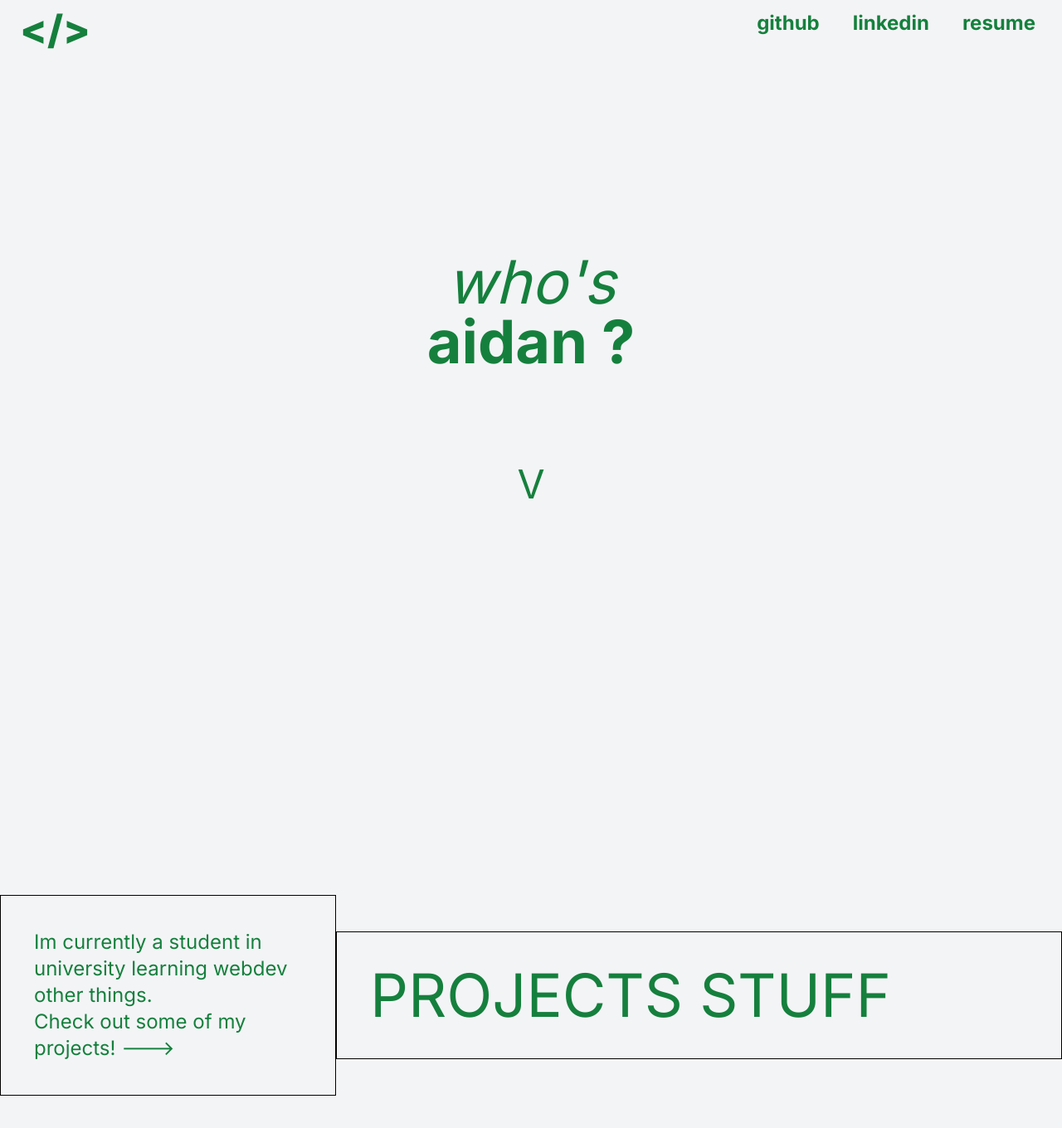
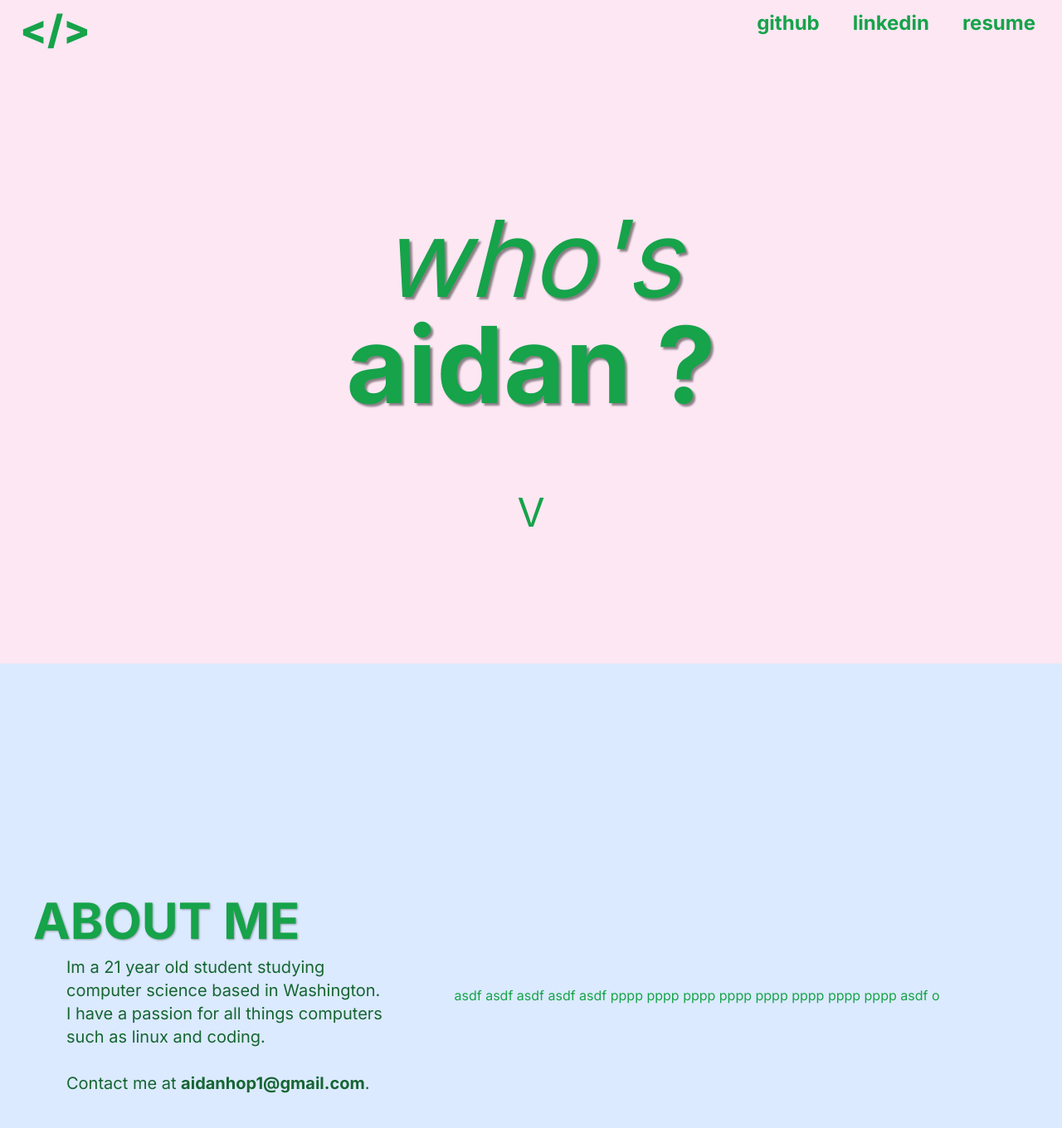
Before and after one commit to aidanhopper/aidahop.xyz, a Next.js app: page / in a window 1280 px wide. Shown: the top 1360 px of the page at 83% size. Built offline with nearby package versions, Linux system fonts and the light colour scheme.

Commit message:
changed a alot

```diff
--- /dev/null
+++ b/src/app/about.tsx
@@ -0,0 +1,39 @@
+const About = () => {
+  return (
+      <div className="bg-blue-100">
+        <div className="h-screen container m-auto flex">
+          <div className="flex flex-col flex-auto m-auto w-[400px] p-10 justify-center">
+            <div className="drop-shadow-[1px_1px_1px_rgba(0,0,0,0.35)] mb-3 flex-auto font-bold  text-6xl">
+              ABOUT ME
+            </div>
+            <div className="ms-10 flex-auto text-xl text-3xl text-green-800">
+              Im a 21 year old student studying computer science based in Washington.
+              I have a passion for all things computers such as linux and coding.
+              <br/>
+              <br/>
+              Contact me at <b>aidanhop1@gmail.com</b>.
+            </div>
+          </div>
+          <div className="flex flex-col flex-auto m-auto p-10 justify-centertext-7xl">
+            asdf
+            asdf
+            asdf
+            asdf
+            asdf
+            pppp
+            pppp
+            pppp
+            pppp
+            pppp
+            pppp
+            pppp
+            pppp
+            asdf
+            o
+          </div>
+        </div>
+      </div>
+  );
+}
+
+export default About;
--- /dev/null
+++ b/src/app/landing.tsx
@@ -0,0 +1,28 @@
+const Landing = () => {
+
+  const name_button_style = "font-bold hover:text-green-500 animate-bounce";
+
+  return (
+      <div className="h-screen flex flex-col">
+        <div className="flex-auto"/> {/* need dummy boxes to center on screen */}
+        <div className="flex-auto"/>
+        <div className="drop-shadow-[3px_3px_1px_rgba(0,0,0,0.45)] flex-auto m-auto animate-slidein text-center text-9xl">
+          <div className="italic m-auto">who&apos;s</div>
+          <div className="m-auto">
+            <span className={name_button_style}>a</span>
+            <span className={name_button_style}>i</span>
+            <span className={name_button_style}>d</span>
+            <span className={name_button_style}>a</span>
+            <span className={name_button_style}>n</span>
+            <span className={name_button_style}> </span>
+            <span className={name_button_style}>?</span>
+        </div>
+        </div>
+        <div className="m-auto flex-auto animate-bounce text-5xl">
+          V
+        </div>
+      </div>
+  );
+}
+
+export default Landing;
--- /dev/null
+++ b/src/app/navbar.tsx
@@ -0,0 +1,20 @@
+const Navbar = () => {
+
+  const navbar_button_style =
+    "transition duration-100 hover:text-green-800 text-2xl p-2 mx-3";
+
+ return (
+    <>
+      <span className="fixed left-0 text-5xl font-extrabold p-3 mx-3 animate-slideintop"> {/* left side of navbar */}
+        &lt;/&gt;
+      </span>
+      <span className="fixed right-0 text-right font-bold p-3 animate-slideintop"> {/* right side of navbar */}
+        <a className={navbar_button_style} href="http://github.com/aidanhopper" target="_blank">github</a>
+        <a className={navbar_button_style} href="http://linkedin.com/in/aidanhopper" target="_blank">linkedin</a>
+        <a className={navbar_button_style} href="resume.pdf" target="_blank">resume</a>
+      </span>
+    </>
+ );
+}
+
+export default Navbar;
--- a/src/app/page.tsx
+++ b/src/app/page.tsx
@@ -1,48 +1,13 @@
+import Navbar from './navbar'
+import Landing from './landing'
+import About from './about'
+
 const Home = () => {
-
-  const navbar_button_style =
-    "transition duration-100 hover:text-green-800 text-2xl p-2 mx-3";
-  const name_button_style = "font-bold hover:text-green-900 hover:animate-spin";
-
   return (
-    <div className="bg-gray-100 text-green-700">
-      <div>
-        <span className="fixed left-0 text-5xl font-extrabold p-3 mx-3 animate-slideintop"> {/* left side of navbar */}
-          &lt;/&gt;
-        </span>
-        <span className="fixed right-0 text-right font-bold p-3 animate-slideintop"> {/* right side of navbar */}
-          <a className={navbar_button_style} href="http://github.com/aidanhopper" target="_blank">github</a>
-          <a className={navbar_button_style} href="http://linkedin.com/in/aidanhopper" target="_blank">linkedin</a>
-          <a className={navbar_button_style} href="resume.pdf" target="_blank">resume</a>
-        </span>
-      </div>
-      <div className="h-screen flex flex-col">
-        <div className="flex-auto"/> {/* need dummy boxes to center on screen */}
-        <div className="flex-auto"/>
-        <div className="animate-slidein m-auto text-center flex-auto text-7xl">
-          <span className="italic">who&apos;s</span>
-          <br/>
-          <span className={name_button_style}>a</span>
-          <span className={name_button_style}>i</span>
-          <span className={name_button_style}>d</span>
-          <span className={name_button_style}>a</span>
-          <span className={name_button_style}>n</span>
-          <span className={name_button_style}> </span>
-          <span className={name_button_style}>?</span>
-        </div>
-        <div className="m-auto flex-auto animate-bounce text-5xl">
-          V
-        </div>
-      </div>
-      <div className="h-screen container m-auto flex">
-        <div className="flex-auto m-auto w-60 p-10 justify-center border border-black text-2xl">
-          Im currently a student in university learning webdev other things.<br/>
-          Check out some of my projects! ---&gt;
-        </div>
-        <div className="flex-auto m-auto p-10 justify-center border border-black text-7xl">
-          PROJECTS STUFF
-        </div>
-      </div>
+    <div className="bg-pink-100 text-green-600 overflow-hidden">
+      <Navbar/>
+      <Landing/>
+      <About/>
     </div>
   );
 }
--- a/tailwind.config.ts
+++ b/tailwind.config.ts
@@ -10,6 +10,9 @@ const config: Config = {
   ],
   theme: {
     extend: {
+      dropShadow: {
+        'greet': '0px 0px 35px rgba(255, 0, 0, 1)'
+      },
       keyframes: {
         slidein: {
           from: {
```
